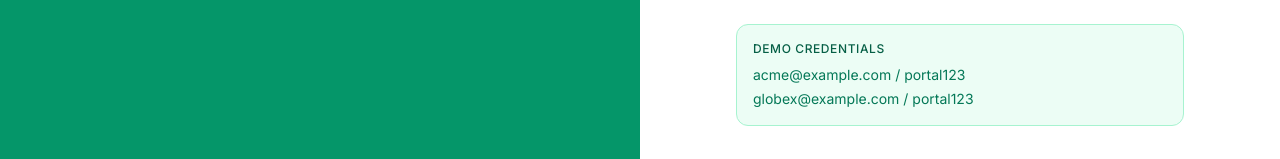
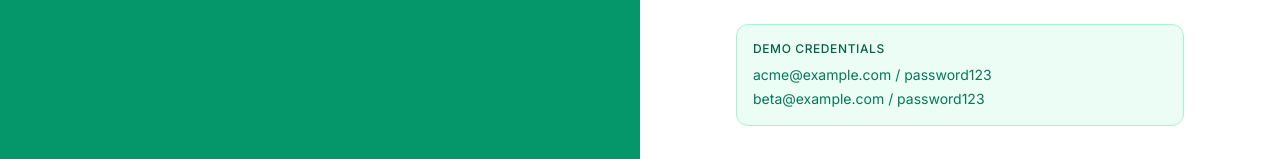
Before and after one commit to Paras1209/odoo-finale, a Next.js app in the folder frontend/: page /portal/login in a window 1280 px wide. Shown: the part 580-739 px from the top of the page. Built offline with nearby package versions, Linux system fonts and the light colour scheme; no server answers.

Commit message:
fixed wrong credentials on login pages

```diff
--- a/frontend/src/app/auth/login/page.tsx
+++ b/frontend/src/app/auth/login/page.tsx
@@ -134,7 +134,7 @@ export default function LoginPage() {
             <p className="text-xs font-medium text-slate-500 uppercase tracking-wider mb-2">Demo Credentials</p>
             <div className="space-y-1 text-sm text-slate-600">
               <p><span className="text-slate-400">Admin:</span> admin@dealflow360.com / password123</p>
-              <p><span className="text-slate-400">Sales:</span> rep1@dealflow360.com / password123</p>
+              <p><span className="text-slate-400">Sales:</span> rep@dealflow360.com / password123</p>
             </div>
           </div>
         </div>
--- a/frontend/src/app/portal/login/page.tsx
+++ b/frontend/src/app/portal/login/page.tsx
@@ -179,8 +179,8 @@ export default function PortalLoginPage() {
           <div className="mt-6 p-4 bg-emerald-50 rounded-xl border border-emerald-200">
             <p className="text-xs font-medium text-emerald-800 uppercase tracking-wider mb-2">Demo Credentials</p>
             <div className="space-y-1 text-sm text-emerald-700">
-              <p>acme@example.com / portal123</p>
-              <p>globex@example.com / portal123</p>
+              <p>acme@example.com / password123</p>
+              <p>beta@example.com / password123</p>
             </div>
           </div>
         </div>
```
